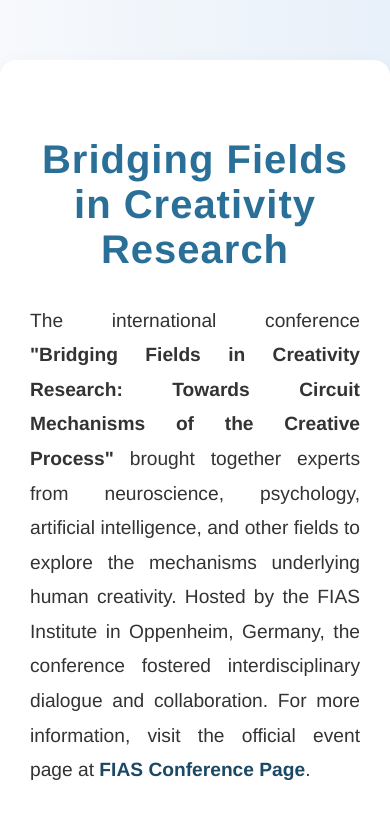
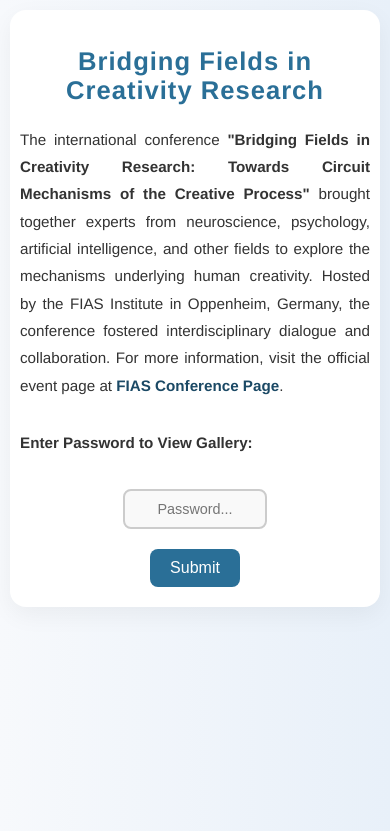
Before and after one commit to ohaddan/creativity, a plain HTML site: page index.html in a window 390 px wide. Shown: the top 831 px of the page. Drawn offline with Linux system fonts and the light colour scheme.

Commit message:
Update index.html

```diff
--- a/index.html
+++ b/index.html
@@ -14,21 +14,21 @@
   }
   .container {
     max-width: 900px;
-      margin: 60px auto;
-      padding: 50px 30px;
+    margin: 40px auto;
+    padding: 40px 20px;
     background-color: #ffffff;
     border-radius: 16px;
     box-shadow: 0 8px 24px rgba(0, 0, 0, 0.05);
   }
   h1 {
     text-align: center;
-      font-size: 2.5em;
+    font-size: 2.2em;
     margin-bottom: 0.8em;
     color: #2a6f97;
     letter-spacing: 1px;
   }
   p {
-      font-size: 1.2em;
+    font-size: 1.1em;
     line-height: 1.8;
     text-align: justify;
     margin-bottom: 1.5em;
@@ -43,11 +43,11 @@
   }
   #password-section {
     text-align: center;
-      margin-top: 40px;
+    margin-top: 30px;
   }
   input[type="text"], input[type="number"] {
     padding: 10px;
-      font-size: 1.1em;
+    font-size: 1em;
     border-radius: 8px;
     border: 2px solid #ccc;
     background-color: #f9f9f9;
@@ -55,6 +55,7 @@
     margin-top: 10px;
     margin-bottom: 20px;
     text-align: center;
+    max-width: 200px;
   }
   input[type="number"]:focus, input[type="text"]:focus {
     border-color: #2a6f97;
@@ -76,10 +77,11 @@
   }
   .gallery {
     display: none;
-      margin-top: 50px;
+    margin-top: 40px;
   }
   .gallery img {
     width: 100%;
+    height: auto;
     border-radius: 12px;
     box-shadow: 0 6px 18px rgba(0,0,0,0.1);
   }
@@ -91,11 +93,11 @@
   }
   .fade {
     animation-name: fade;
-      animation-duration: 1s;
+    animation-duration: 1.5s;
   }
   @keyframes fade {
-      from { opacity: .4 }
-      to { opacity: 1 }
+    from { opacity: .4; }
+    to { opacity: 1; }
   }
   .prev, .next {
     cursor: pointer;
@@ -103,10 +105,10 @@
     top: 50%;
     width: auto;
     margin-top: -22px;
-      padding: 16px;
+    padding: 14px;
     color: #1b4965;
     font-weight: bold;
-      font-size: 24px;
+    font-size: 22px;
     transition: background-color 0.3s;
     border-radius: 50%;
     background-color: rgba(255,255,255,0.7);
@@ -117,7 +119,50 @@
   .prev:hover, .next:hover {
     background-color: #cce0f0;
   }
+
+  /* 📱 Responsive Design 📱 */
+  @media (max-width: 768px) {
+    .container {
+      margin: 20px;
+      padding: 30px 15px;
+    }
+    h1 {
+      font-size: 1.8em;
+    }
+    p {
+      font-size: 1em;
+    }
+    .prev, .next {
+      padding: 10px;
+      font-size: 20px;
+    }
+    input[type="number"], input[type="text"] {
+      max-width: 150px;
+    }
+  }
+
+  @media (max-width: 480px) {
+    .container {
+      margin: 10px;
+      padding: 20px 10px;
+    }
+    h1 {
+      font-size: 1.6em;
+    }
+    p {
+      font-size: 0.95em;
+    }
+    .prev, .next {
+      padding: 8px;
+      font-size: 18px;
+    }
+    input[type="number"], input[type="text"] {
+      max-width: 120px;
+      font-size: 0.9em;
+    }
+  }
 </style>
+
 </head>
 
 <body>
```
Lines whose indentation alone changed are shown as unchanged.
